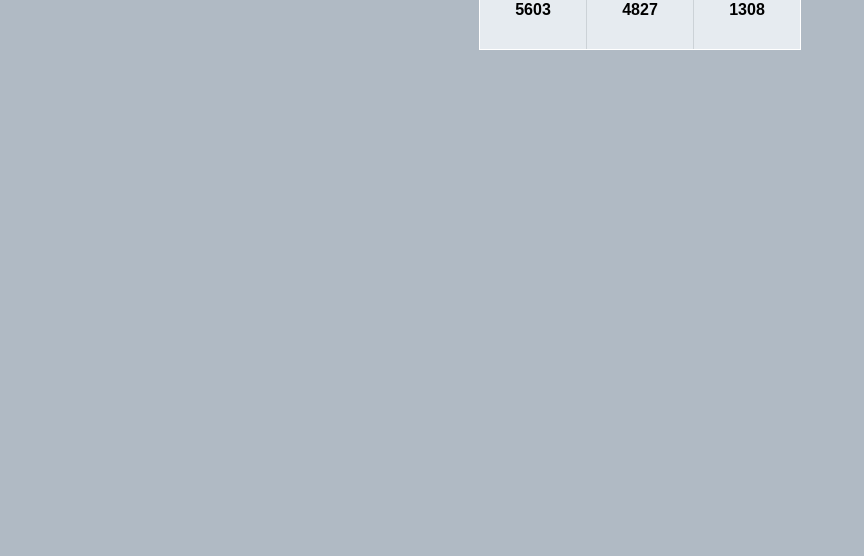
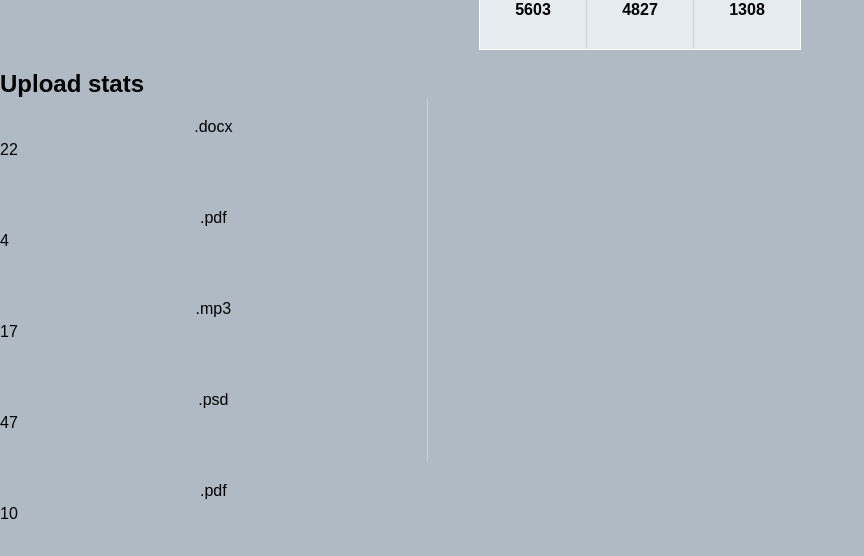
Before and after one commit to Nataliia-Blazhko/goit-react-hw-01-components, a React (Create React App) app: page / in a window 1280 px wide. Shown: the part 377-933 px from the top of the page, without its empty margins (0-864 px from the left). Before the commit the page ends 800 px from the top, so only its background shows below. Built offline with nearby package versions, Linux system fonts and the light colour scheme; the HTML template or start-up script is replaced by a standard one.

Commit message:
добавляет решение 2 задачи

```diff
--- a/src/components/Profile.jsx
+++ b/src/components/profile/Profile.jsx
@@ -1,5 +1,5 @@
 import React from 'react'
-
+import "./profile.scss";
 
 function Profile({name,tag,location,avatar,stats}) {
 
--- /dev/null
+++ b/src/components/statistics/Statistics.jsx
@@ -0,0 +1,22 @@
+import React from 'react'
+import "./statistics.scss"
+
+function Statistics ({title,stats}){
+
+  return (
+  <section class="statistics">
+    {title && <h2 class="title">{title}</h2>}
+
+  <ul class="stat-list">
+    {stats.map((stat)=> (<li class="item">
+      <span class="label">{stat.label}</span>
+      <span class="percentage">{stat.percentage}</span>
+    </li> ))}
+
+  </ul>
+</section>
+  )
+}
+
+
+export default Statistics
--- a/src/index.css
+++ /dev/null
@@ -1,13 +0,0 @@
-body {
-  margin: 0;
-  font-family: -apple-system, BlinkMacSystemFont, 'Segoe UI', 'Roboto', 'Oxygen',
-    'Ubuntu', 'Cantarell', 'Fira Sans', 'Droid Sans', 'Helvetica Neue',
-    sans-serif;
-  -webkit-font-smoothing: antialiased;
-  -moz-osx-font-smoothing: grayscale;
-}
-
-code {
-  font-family: source-code-pro, Menlo, Monaco, Consolas, 'Courier New',
-    monospace;
-}
--- a/src/index.js
+++ b/src/index.js
@@ -1,11 +1,12 @@
-import React from "react";
-import ReactDOM from "react-dom";
+import React from 'react';
+import ReactDOM from 'react-dom';
 // import "./index.css";
 // import App from "./App";
-import reportWebVitals from "./reportWebVitals";
-import Profile from "./components/Profile";
-import "./components/profile.scss";
-import user from "./json/user.json";
+import reportWebVitals from './reportWebVitals';
+import Profile from './components/profile/Profile';
+import Statistics from './components/statistics/Statistics';
+import user from './json/user.json';
+import statisticalData from './json/statistical-data.json';
 
 ReactDOM.render(
   <React.StrictMode>
@@ -16,8 +17,10 @@ ReactDOM.render(
       avatar={user.avatar}
       stats={user.stats}
     />
+    <Statistics title="Upload stats" stats={statisticalData} />;
+    {/* <Statistics stats={statisticalData} />; */}
   </React.StrictMode>,
-  document.getElementById("root")
+  document.getElementById('root'),
 );
 
 // If you want to start measuring performance in your app, pass a function
--- /dev/null
+++ b/src/json/statistical-data.json
@@ -0,0 +1,7 @@
+[
+  { "id": "id-1", "label": ".docx", "percentage": 22 },
+  { "id": "id-2", "label": ".pdf", "percentage": 4 },
+  { "id": "id-3", "label": ".mp3", "percentage": 17 },
+  { "id": "id-4", "label": ".psd", "percentage": 47 },
+  { "id": "id-5", "label": ".pdf", "percentage": 10 }
+]
```
Also changed, not shown: src/App.css (deleted, +0 -38 lines), src/App.js (deleted, +0 -25 lines), src/components/profile/profile.scss (renamed from src/components/profile.scss), src/components/statistics/statistics.scss (added), 2 other files (tests, documents, lock files or other folders).
